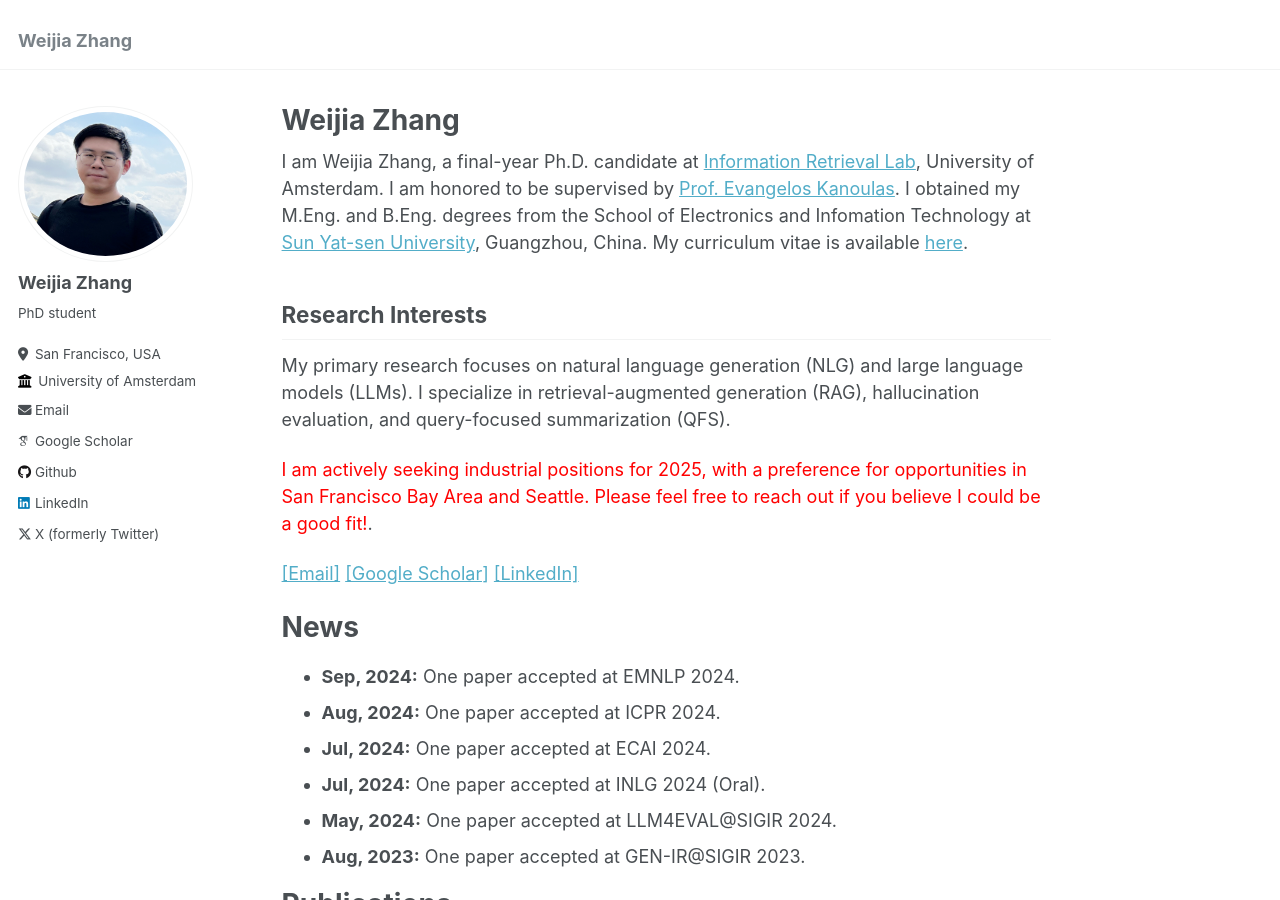
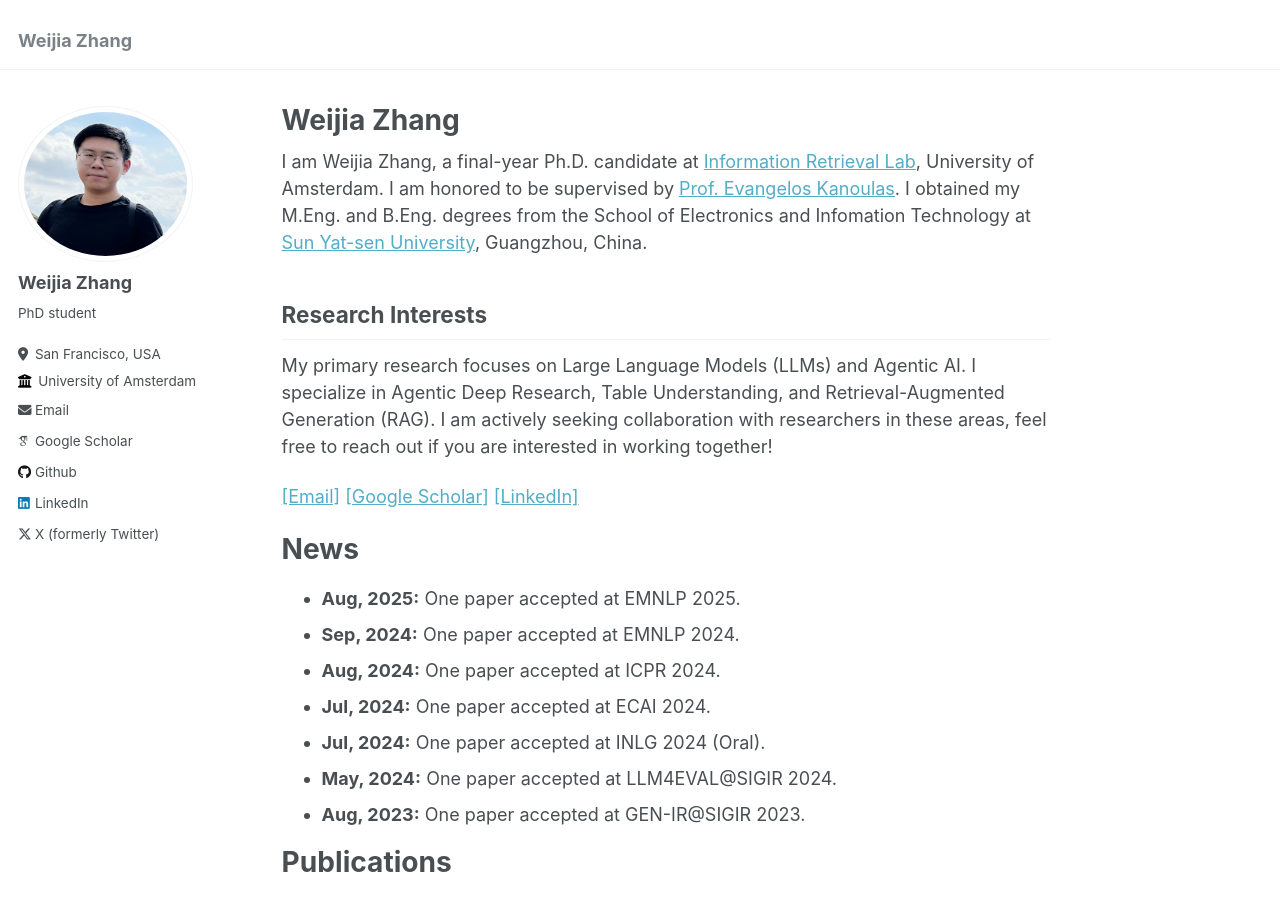
Before and after one commit to wjzhang392/wjzhang392.github.io, a Jekyll site: the page built from _pages/about.md, in a window 1280 px wide and 900 px high. Built offline with Jekyll 4.4.1, drawn with Linux system fonts in a browser that asks for light colours; some web fonts are replaced.

Commit message:
Update about.md

```diff
--- a/_pages/about.md
+++ b/_pages/about.md
@@ -6,20 +6,23 @@ redirect_from:
   - /about/
   - /about.html
 ---
-I am Weijia Zhang, a final-year Ph.D. candidate at [Information Retrieval Lab](https://irlab.science.uva.nl/), University of Amsterdam. I am honored to be supervised by [Prof. Evangelos Kanoulas](https://staff.fnwi.uva.nl/e.kanoulas/). I obtained my M.Eng. and B.Eng. degrees from the School of Electronics and Infomation Technology at [Sun Yat-sen University](https://www.sysu.edu.cn/sysuen/), Guangzhou, China. My curriculum vitae is available [here](../files/cv.pdf).
+I am Weijia Zhang, a final-year Ph.D. candidate at [Information Retrieval Lab](https://irlab.science.uva.nl/), University of Amsterdam. I am honored to be supervised by [Prof. Evangelos Kanoulas](https://staff.fnwi.uva.nl/e.kanoulas/). I obtained my M.Eng. and B.Eng. degrees from the School of Electronics and Infomation Technology at [Sun Yat-sen University](https://www.sysu.edu.cn/sysuen/), Guangzhou, China.
+
+<!-- My curriculum vitae is available [here](../files/cv.pdf). -->
 
 Research Interests
 ----
 
-My primary research focuses on natural language generation (NLG) and large language models (LLMs). I specialize in retrieval-augmented generation (RAG), hallucination evaluation, and query-focused summarization (QFS).
+My primary research focuses on Large Language Models (LLMs) and Agentic AI. I specialize in Agentic Deep Research, Table Understanding, and Retrieval-Augmented Generation (RAG). I am actively seeking collaboration with researchers in these areas, feel free to reach out if you are interested in working together!
 
-<span style="color:red">I am actively seeking industrial positions for 2025, with a preference for opportunities in San Francisco Bay Area and Seattle. Please feel free to reach out if you believe I could be a good fit!</span>.
+<!-- <span style="color:red">I am actively seeking industrial positions for 2025, with a preference for opportunities in San Francisco Bay Area and Seattle. Please feel free to reach out if you believe I could be a good fit!</span>. -->
 
 [[Email]](mailto:weijia.zhangplus@gmail.com)
 [[Google Scholar]](https://scholar.google.com/citations?user=eGRikvEAAAAJ&hl=en) [[LinkedIn]](https://www.linkedin.com/in/weijia-zhang-ab3482172/)
 
 News
 ======
+- **Aug, 2025:** One paper accepted at EMNLP 2025.
 - **Sep, 2024:** One paper accepted at EMNLP 2024.
 - **Aug, 2024:** One paper accepted at ICPR 2024.
 - **Jul, 2024:** One paper accepted at ECAI 2024.
```
